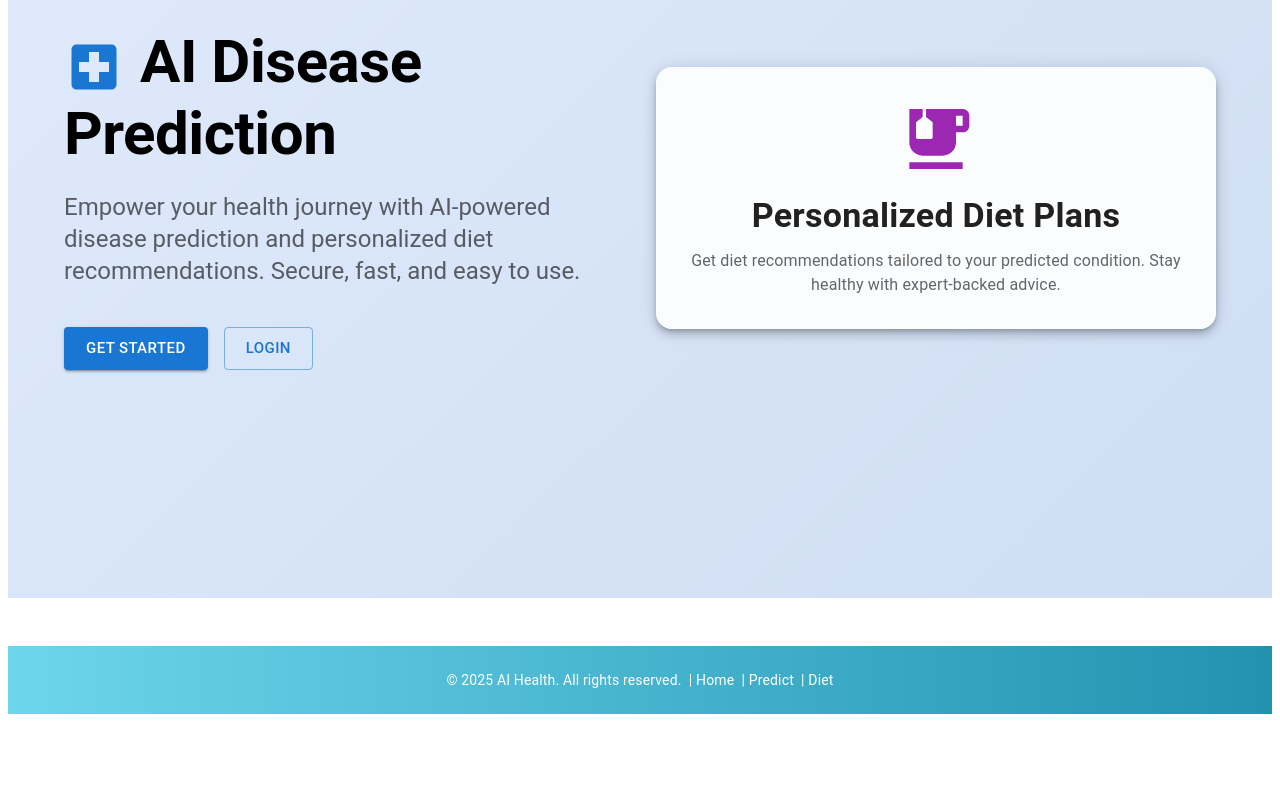
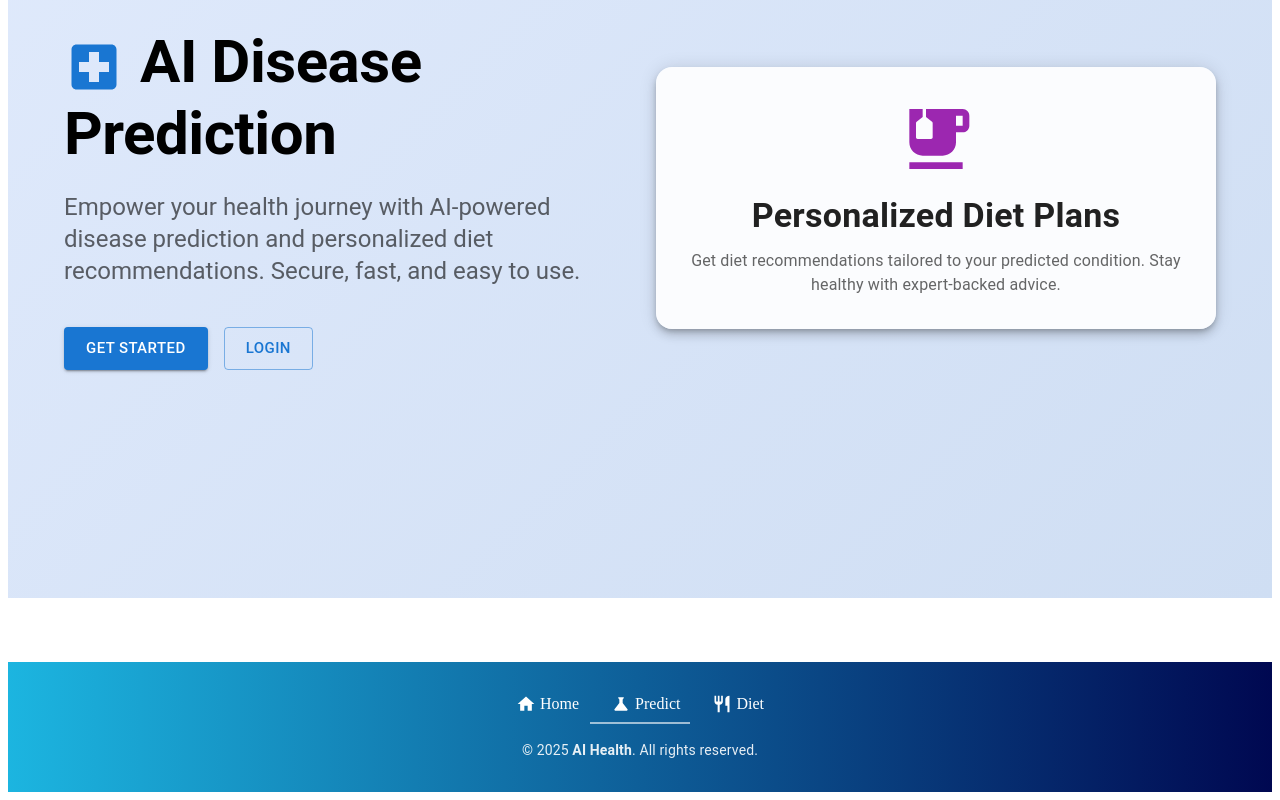
Before and after one commit to ritikpandeyyy/ai-disease-prediction, a React (Create React App) app in the folder frontend/: page / in a window 1280 px wide. Shown: the part 314-1114 px from the top of the page. Before the commit the page ends 1036 px from the top, so only its background shows below. Built offline with nearby package versions, Linux system fonts and the light colour scheme.

Commit message:
footer change

```diff
--- a/frontend/src/components/Footer.js
+++ b/frontend/src/components/Footer.js
@@ -1,17 +1,77 @@
 import React from 'react';
-import { Box, Typography, Link, Container } from '@mui/material';
+import { Box, Typography, Link, Container, Stack, IconButton } from '@mui/material';
+import HomeIcon from '@mui/icons-material/Home';
+import ScienceIcon from '@mui/icons-material/Science';
+import RestaurantIcon from '@mui/icons-material/Restaurant';
 
-const Footer = () => (
-  <Box sx={{ background: 'linear-gradient(90deg, #6dd5ed 0%, #2193b0 100%)', py: 3, mt: 6 }} component="footer">
-    <Container maxWidth="lg">
-      <Typography variant="body2" color="white" align="center">
-        © {new Date().getFullYear()} AI Health. All rights reserved. &nbsp;|&nbsp;
-        <Link href="/" color="inherit" underline="hover">Home</Link> &nbsp;|&nbsp;
-        <Link href="/predict" color="inherit" underline="hover">Predict</Link> &nbsp;|&nbsp;
-        <Link href="/diet" color="inherit" underline="hover">Diet</Link>
-      </Typography>
-    </Container>
-  </Box>
-);
+const Footer = () => {
+  return (
+    <Box
+      component="footer"
+      sx={{
+        background: "linear-gradient(90deg, #1CB5E0 0%, #000851 100%)",
+        py: 4,
+        mt: 8,
+        color: "white",
+      }}
+    >
+      <Container maxWidth="lg">
+
+        {/* Navigation Links */}
+        <Stack
+          direction="row"
+          spacing={4}
+          justifyContent="center"
+          alignItems="center"
+          sx={{ mb: 1 }}
+        >
+          <Link
+            href="/"
+            color="inherit"
+            underline="hover"
+            sx={{ display: "flex", alignItems: "center", gap: 0.5, fontSize: "16px" }}
+          >
+            <HomeIcon sx={{ fontSize: 20 }} /> Home
+          </Link>
+
+          <Link
+            href="/predict"
+            color="inherit"
+            underline="hover"
+            sx={{ display: "flex", alignItems: "center", gap: 0.5, fontSize: "16px" }}
+          >
+            <ScienceIcon sx={{ fontSize: 20 }} /> Predict
+          </Link>
+
+          <Link
+            href="/diet"
+            color="inherit"
+            underline="hover"
+            sx={{ display: "flex", alignItems: "center", gap: 0.5, fontSize: "16px" }}
+          >
+            <RestaurantIcon sx={{ fontSize: 20 }} /> Diet
+          </Link>
+        </Stack>
+
+        {/* Line */}
+        <Box
+          sx={{
+            width: "100px",
+            height: "2px",
+            backgroundColor: "rgba(255,255,255,0.6)",
+            mx: "auto",
+            mb: 2
+          }}
+        />
+
+        {/* Copyright */}
+        <Typography variant="body2" align="center" sx={{ opacity: 0.9, fontSize: "14px" }}>
+          © {new Date().getFullYear()} <strong>AI Health</strong>. All rights reserved.
+        </Typography>
+
+      </Container>
+    </Box>
+  );
+};
 
 export default Footer;
```
